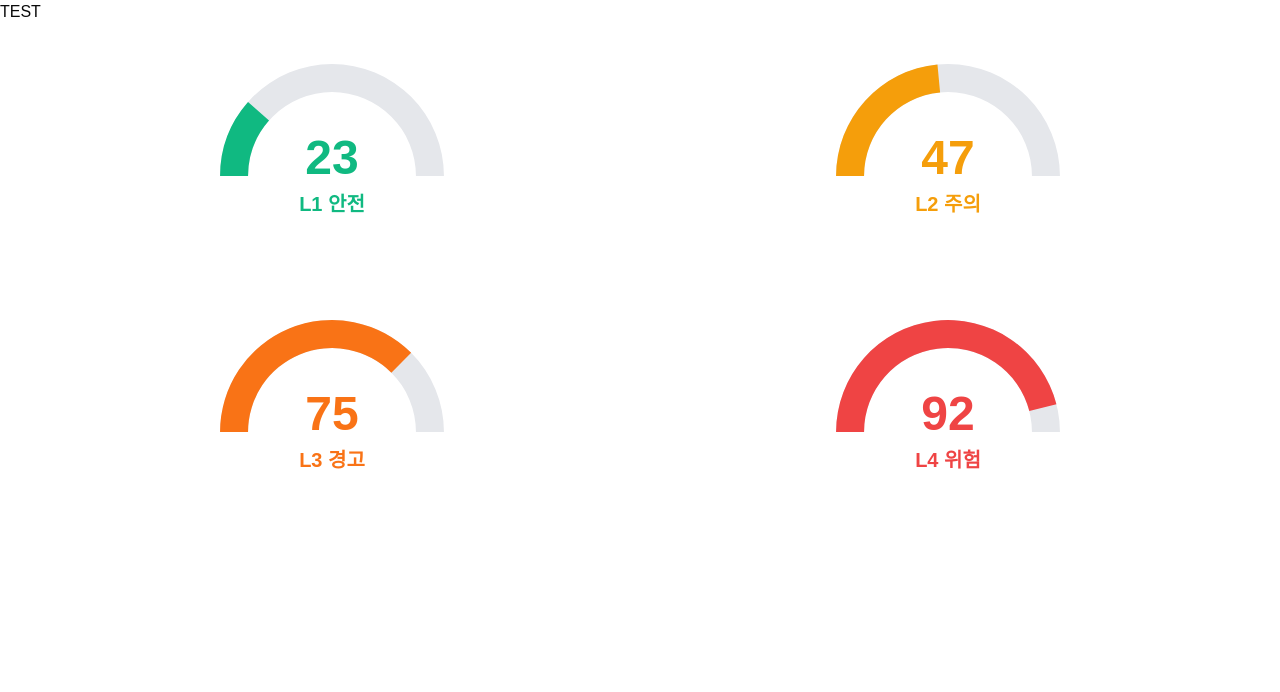
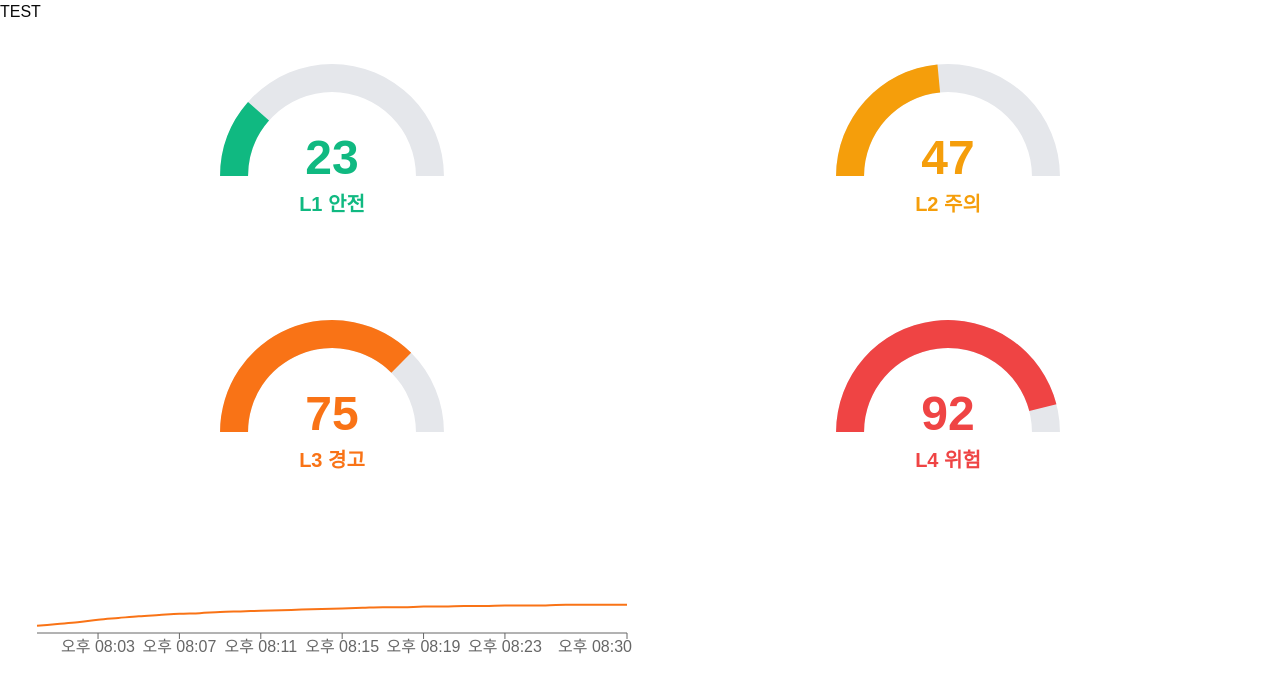
Before and after one commit to DreamCodersKR/Unjigi_MVP, a React (Vite) app in the folder frontend/: page /test in a window 1280 px wide. Shown: the top 692 px of the page. Built offline with nearby package versions, Linux system fonts and the light colour scheme; no server answers; the HTML template or start-up script is replaced by a standard one.

Commit message:
feat(component): RiskSparkline 및 mock_risk.json 추가

```diff
--- /dev/null
+++ b/frontend/src/components/ui/RiskSparkline.tsx
@@ -0,0 +1,27 @@
+import { LineChart, Line, XAxis, YAxis, ResponsiveContainer } from 'recharts';
+
+interface Props {
+  data: { timestamp: number; score: number }[];
+  height?: number;
+}
+
+export function RiskSparkline({ data, height = 100 }: Props) {
+  return (
+    <ResponsiveContainer width="100%" height={height}>
+      <LineChart data={data}>
+        <XAxis
+          dataKey="timestamp"
+          tickFormatter={(ts) => new Date(ts * 1000).toLocaleTimeString('ko-KR', { hour: '2-digit', minute: '2-digit' })}
+        />
+        <YAxis domain={[0, 100]} hide />
+        <Line
+          type="monotone"
+          dataKey="score"
+          stroke="#F97316"
+          strokeWidth={2}
+          dot={false}
+        />
+      </LineChart>
+    </ResponsiveContainer>
+  );
+}
--- /dev/null
+++ b/frontend/src/mocks/mock_risk.json
@@ -0,0 +1,69 @@
+{
+  "score": 47,
+  "level": "L2",
+  "updated_at": "2026-05-15T22:00:00Z",
+  "trip_started_at": "2026-05-15T20:30:00Z",
+
+  "history": [
+    { "timestamp": 1715630400, "score": 12 },
+    { "timestamp": 1715630460, "score": 15 },
+    { "timestamp": 1715630520, "score": 18 },
+    { "timestamp": 1715630580, "score": 22 },
+    { "timestamp": 1715630640, "score": 25 },
+    { "timestamp": 1715630700, "score": 28 },
+    { "timestamp": 1715630760, "score": 30 },
+    { "timestamp": 1715630820, "score": 32 },
+    { "timestamp": 1715630880, "score": 33 },
+    { "timestamp": 1715630940, "score": 35 },
+    { "timestamp": 1715631000, "score": 36 },
+    { "timestamp": 1715631060, "score": 37 },
+    { "timestamp": 1715631120, "score": 38 },
+    { "timestamp": 1715631180, "score": 39 },
+    { "timestamp": 1715631240, "score": 40 },
+    { "timestamp": 1715631300, "score": 41 },
+    { "timestamp": 1715631360, "score": 42 },
+    { "timestamp": 1715631420, "score": 43 },
+    { "timestamp": 1715631480, "score": 43 },
+    { "timestamp": 1715631540, "score": 44 },
+    { "timestamp": 1715631600, "score": 44 },
+    { "timestamp": 1715631660, "score": 45 },
+    { "timestamp": 1715631720, "score": 45 },
+    { "timestamp": 1715631780, "score": 46 },
+    { "timestamp": 1715631840, "score": 46 },
+    { "timestamp": 1715631900, "score": 46 },
+    { "timestamp": 1715631960, "score": 47 },
+    { "timestamp": 1715632020, "score": 47 },
+    { "timestamp": 1715632080, "score": 47 },
+    { "timestamp": 1715632200, "score": 47 }
+  ],
+
+  "breakdown": {
+    "rule_based": 47,
+    "lstm_based": 0,
+    "weight_rule": 1.0,
+    "weight_lstm": 0.0,
+    "model_status": "rule_only"
+  },
+
+  "factors": [
+    {
+      "type": "long_drive",
+      "severity": "medium",
+      "message": "90분 연속 운행 중이에요"
+    },
+    {
+      "type": "night_time",
+      "severity": "low",
+      "message": "야간 운행 (시정 양호)"
+    }
+  ],
+
+  "recommended_action": {
+    "type": "rest",
+    "nearest_lounge_id": "rest_seomyeon_01",
+    "nearest_lounge_distance_km": 12.0
+  },
+
+  "data_source": "phone_only",
+  "data_quality": "limited"
+}
--- a/frontend/src/routes/Test.tsx
+++ b/frontend/src/routes/Test.tsx
@@ -1,4 +1,6 @@
-import { RiskGauge } from "@/components/ui/riskGauge";
+import { RiskGauge } from "@/components/ui/RiskGauge";
+import { RiskSparkline } from "@/components/ui/RiskSparkline";
+import mock_risk from '@/mocks/mock_risk.json';
 
 export default function Test() {
 
@@ -10,6 +12,7 @@ export default function Test() {
       <RiskGauge score={47} level="L2" />
       <RiskGauge score={75} level="L3" />
       <RiskGauge score={92} level="L4" />
+      <RiskSparkline data={mock_risk?.history}/>
     </div>
 
   </div>
--- /dev/null
+++ b/frontend/src/types/risk.ts
@@ -0,0 +1,34 @@
+export type RiskLevel = 'L1' | 'L2' | 'L3' | 'L4';
+
+export interface RiskFactor {
+  type: 'long_drive' | 'night_time' | 'erratic_pattern' | 'weather' | 'consecutive';
+  severity: 'low' | 'medium' | 'high';
+  message: string;
+}
+
+export interface RiskBreakdown {
+  rule_based: number;
+  lstm_based: number;
+  weight_rule: number;
+  weight_lstm: number;
+  model_status: 'rule_only' | 'rule_with_lstm' | 'lstm_anomaly';
+}
+
+export interface RecommendedAction {
+  type: 'rest' | 'continue' | 'emergency';
+  nearest_lounge_id: string | null;
+  nearest_lounge_distance_km: number | null;
+}
+
+export interface RiskResponse {
+  score: number;
+  level: RiskLevel;
+  updated_at: string;
+  trip_started_at: string;
+  history: { timestamp: number; score: number }[];
+  breakdown: RiskBreakdown;
+  factors: RiskFactor[];
+  recommended_action: RecommendedAction;
+  data_source: 'phone_only' | 'phone_with_device' | 'device_only';
+  data_quality: 'limited' | 'device_attached' | 'full';
+}
```
